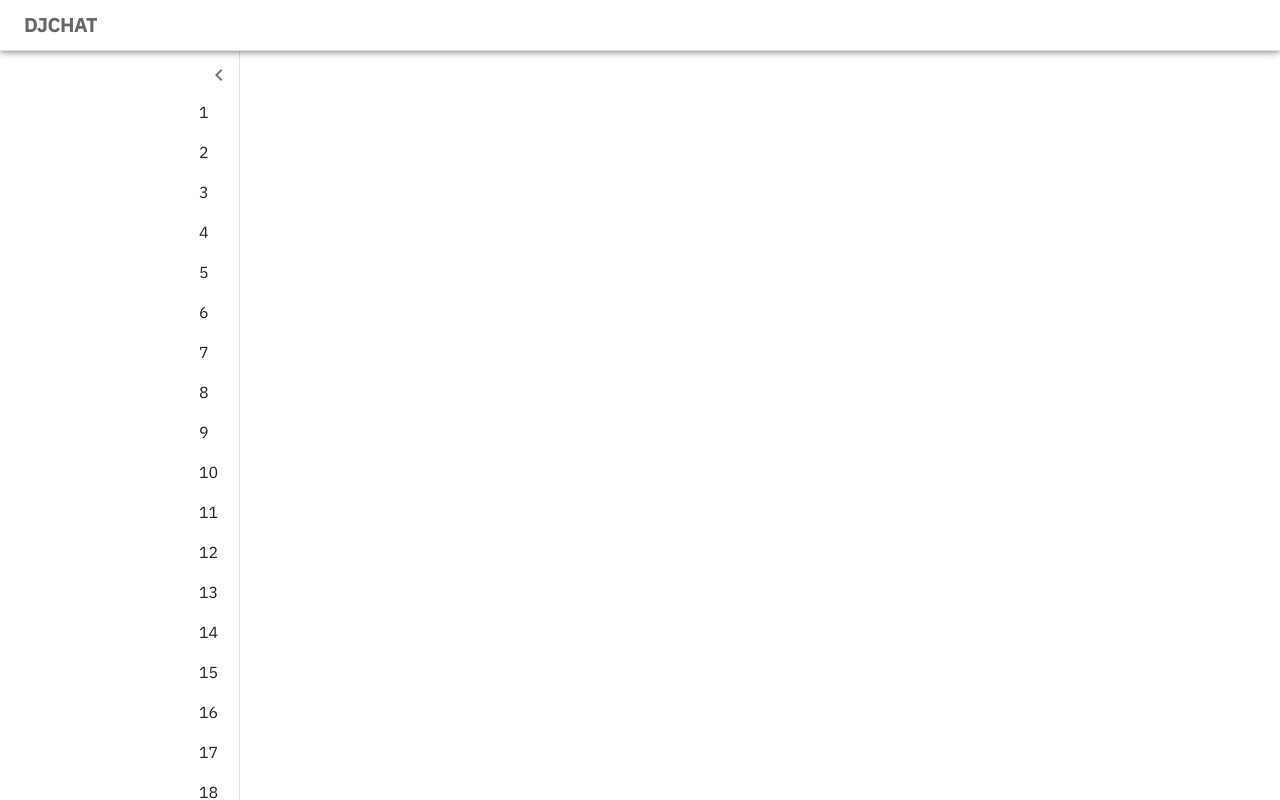
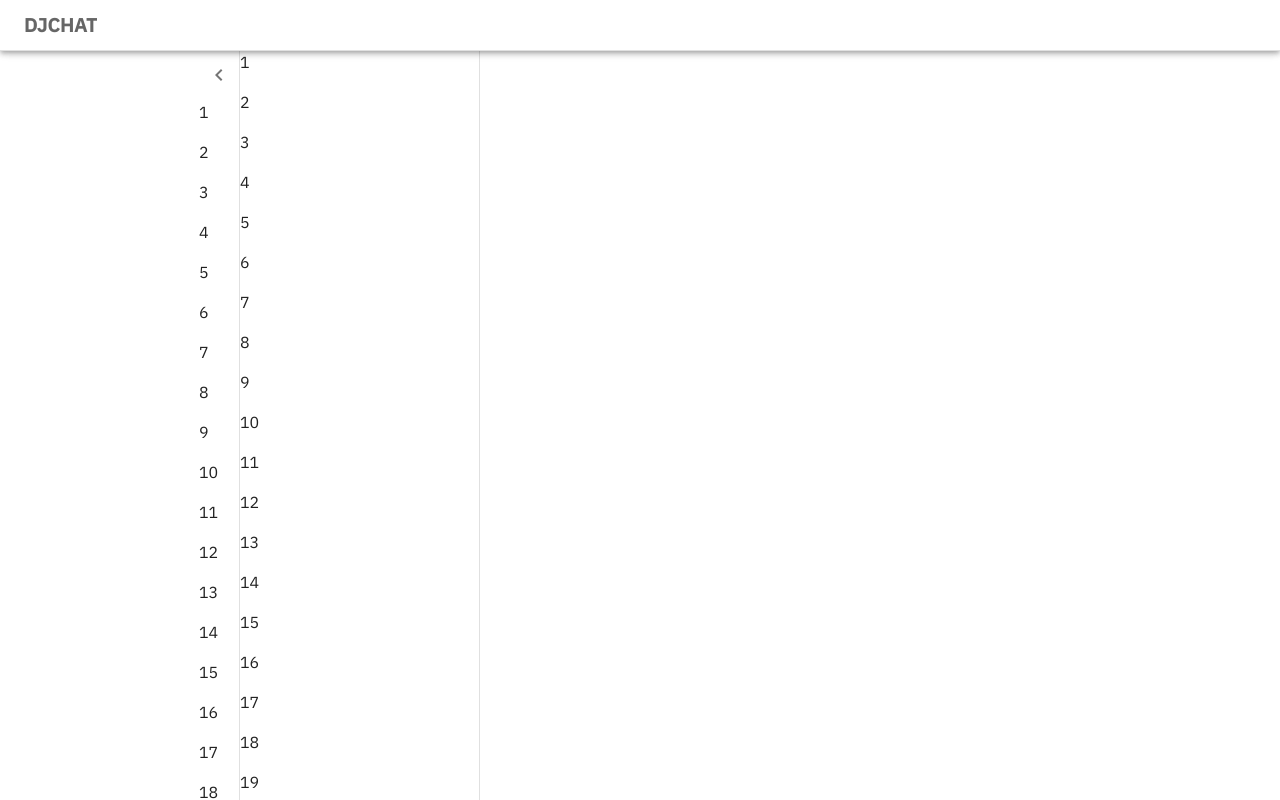
Before and after one commit to ds7cw/live_chat, a React (Vite) app in the folder reactchat/: page / in a window 1280 px wide. Built offline with nearby package versions, Linux system fonts and the light colour scheme.

Commit message:
Build secondary draw framework

```diff
--- a/reactchat/src/pages/Home.tsx
+++ b/reactchat/src/pages/Home.tsx
@@ -1,6 +1,7 @@
 import { Box, CssBaseline } from "@mui/material";
 import PrimaryAppBar from "./templates/PrimaryAppBar";
 import PrimaryDraw from "./templates/PrimaryDraw";
+import SecondaryDraw from "./templates/SecondaryDraw";
 
 const Home = () => {
     return (
@@ -8,6 +9,7 @@
             <CssBaseline />
             <PrimaryAppBar />
             <PrimaryDraw></PrimaryDraw>
+            <SecondaryDraw />
         </Box>
     );
 };
--- /dev/null
+++ b/reactchat/src/pages/templates/SecondaryDraw.tsx
@@ -0,0 +1,24 @@
+import { Box, Typography } from "@mui/material";
+import { useTheme } from "@mui/material/styles";
+
+const SecondaryDraw = () => {
+    const theme = useTheme();
+    return <Box
+        sx={{
+            minWidth: `${theme.secondaryDraw.width}px`,
+            height: `calc(100vh - ${theme.primaryAppBar.height}px )`,
+            mt: `${theme.primaryAppBar.height}px`,
+            borderRight: `1px solid ${theme.palette.divider}`,
+            display: { xs: "none", sm: "block" },
+            overflow: "auto",
+        }}
+        >
+            {[...Array(50)].map((_, i) => (
+                <Typography key={i} paragraph>
+                    {i + 1}
+                </Typography>
+            ))}
+        </Box>;
+};
+
+export default SecondaryDraw;
--- a/reactchat/src/theme/theme.tsx
+++ b/reactchat/src/theme/theme.tsx
@@ -5,11 +5,12 @@
         primaryAppBar: {
             height: number;
         };
-    }
-    interface Theme {
         primaryDraw: {
             width: number;
             closed: number;
+        };
+        secondaryDraw: {
+            width: number;
         };
     }
     interface ThemeOptions {
@@ -19,6 +20,9 @@
         primaryDraw: {
             width: number;
             closed: number;
+        };
+        secondaryDraw: {
+            width: number;
         };
     }
 }
@@ -35,6 +39,9 @@
             width: 240,
             closed: 70,
         },
+        secondaryDraw: {
+            width: 240,
+        },
         components: {
             MuiAppBar: {
                 defaultProps: {
```
